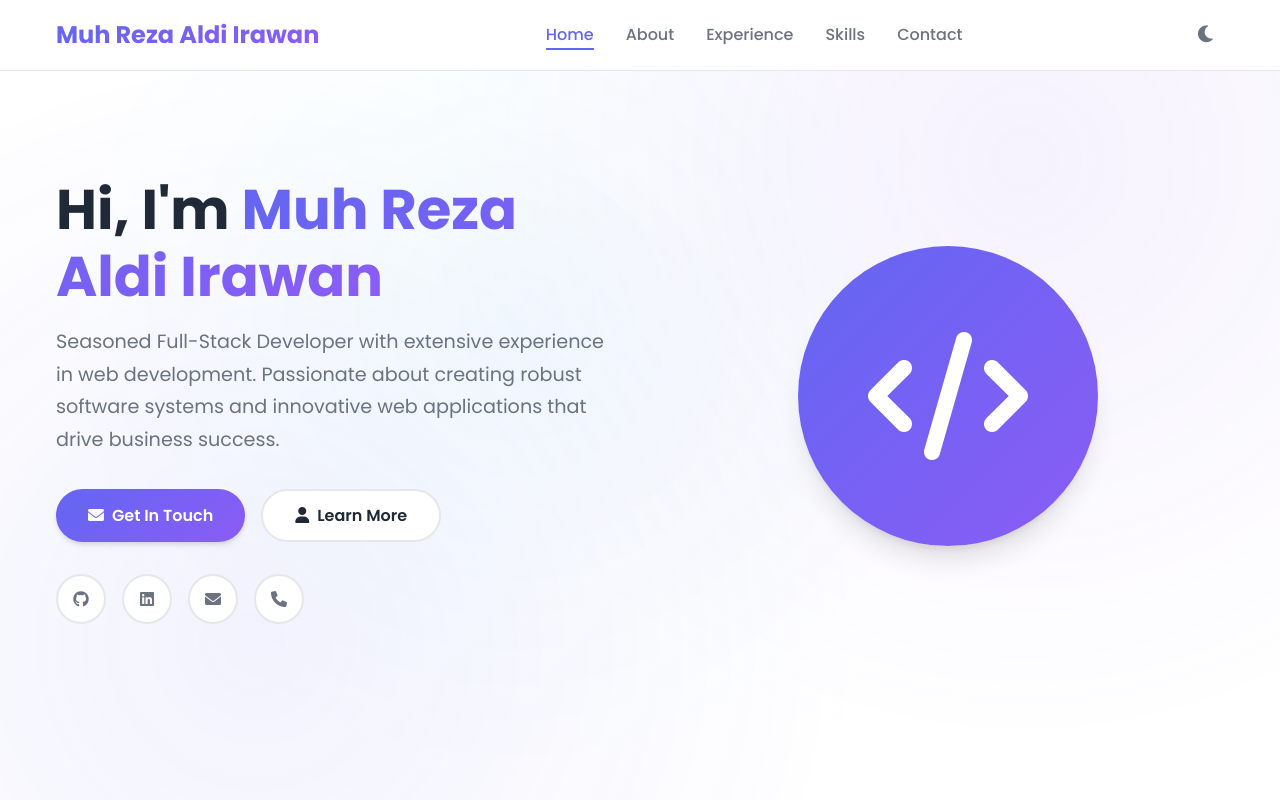
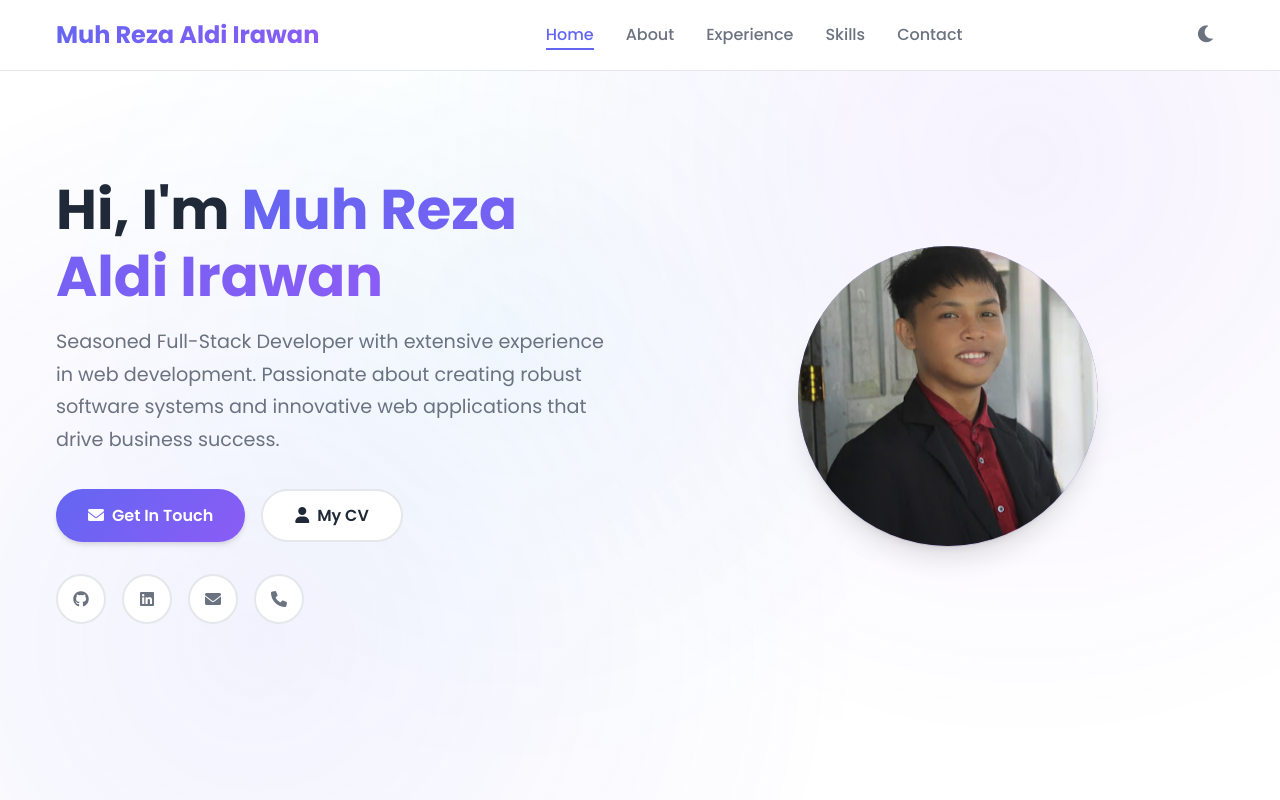
Before and after one commit to MuhRezaAldiIrawan/Muh-Reza-Aldi-Irawan-Portofolio, a plain HTML site: page index.html in a window 1280 px wide. Shown: the top 800 px of the page. Drawn offline with Linux system fonts and the light colour scheme; files whose address does not match are found by name.

Commit message:
change image and add CV

```diff
--- a/index.html
+++ b/index.html
@@ -1050,9 +1050,9 @@
                             <i class="fas fa-envelope"></i>
                             Get In Touch
                         </a>
-                        <a href="#about" class="btn btn-secondary">
+                        <a href="https://drive.google.com/file/d/1UAh4ZlV58mFpTK8upUY_lh97wS-6DlHw/view?usp=sharing" class="btn btn-secondary">
                             <i class="fas fa-user"></i>
-                            Learn More
+                            My CV
                         </a>
                     </div>
                     <div class="social-links">
@@ -1072,7 +1072,7 @@
                 </div>
                 <div class="hero-image">
                     <div class="hero-avatar">
-                        <i class="fas fa-code"></i>
+                        <img src="images/reza.jpg" alt="" style="width: 300px; height: 300px; border-radius: 50%;">
                     </div>
                 </div>
             </div>
```
Also changed, not shown: images/reza.jpg (added).
